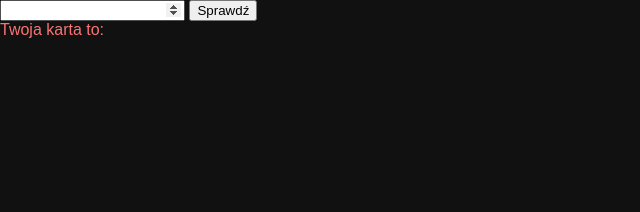
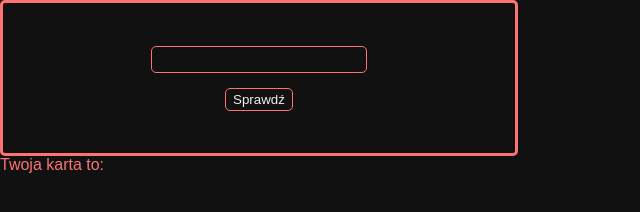
Before and after one commit to mb-dir/creditCardValidator, a plain HTML site: page index.html in a window 1280 px wide. Shown: the whole page, without its empty margins (0-640 px from the left). Drawn offline with Linux system fonts and the light colour scheme.

Commit message:
Add styles for form and its components
I change the structure of the HTML(add classes), and thanks to that I can add some styles to this application.

```diff
--- a/index.html
+++ b/index.html
@@ -7,9 +7,9 @@
     <link rel="stylesheet" href="style.css">
 </head>
 <body>
-    <form id="cardData">
-        <input id="cardNumber" type="number" min="0" required>
-        <button>Sprawdź</button>
+    <form id="cardData" class="cardDataForm">
+        <input id="cardNumber" class="cardNumberInput" type="number" min="0" required>
+        <button class="btn">Sprawdź</button>
     </form>
     <div class="validationResult">Twoja karta to: <span id="result"></span></div>
     <script type="module" src="./scripts/index.js"></script>
--- a/style.css
+++ b/style.css
@@ -5,3 +5,31 @@ body{
     background-color: #111;
     color: #fb7373;
 }
+.cardDataForm{
+    width: 40%;
+    height: 150px;
+    border: 3px solid #fb7373;
+    border-radius: 5px;
+    display: flex;
+    flex-direction: column;
+    justify-content: center;
+    align-items: center;
+}
+.cardNumberInput{
+    width: 40%;
+    margin-bottom: 15px;
+    padding: 5px;
+    background-color: #111;
+    color: #efefef;
+    border: none;
+    border: 1px solid #fb7373;
+    border-radius: 5px;
+}
+.btn{
+    background-color: #111;
+    color: #efefef;
+    padding: 3px 7px;
+    border: none;
+    border: 1px solid #fb7373;
+    border-radius: 5px;
+}
```
